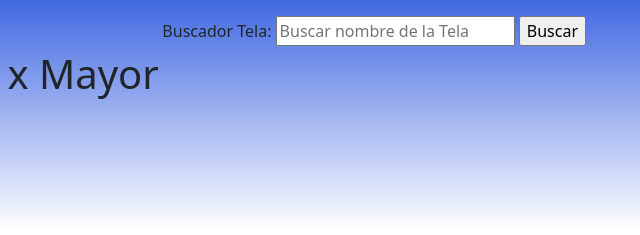
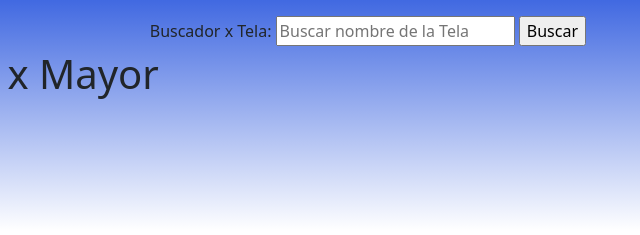
Before and after one commit to GustavoApelbaum/apel, a plain HTML site: page index.html in a window 1280 px wide. Shown: the top 235 px of the page, 611-1251 px from the left. Drawn offline with nearby package versions, Linux system fonts and the light colour scheme.

Commit message:
volvi a poner la x

```diff
--- a/index.html
+++ b/index.html
@@ -18,7 +18,7 @@
 
     <form>
         <div class="buscador">
-             Buscador  Tela:
+             Buscador x Tela:
         <input type="text"placeholder="Buscar nombre de la Tela">
         <input type="button"value="Buscar">
         </div>
```
